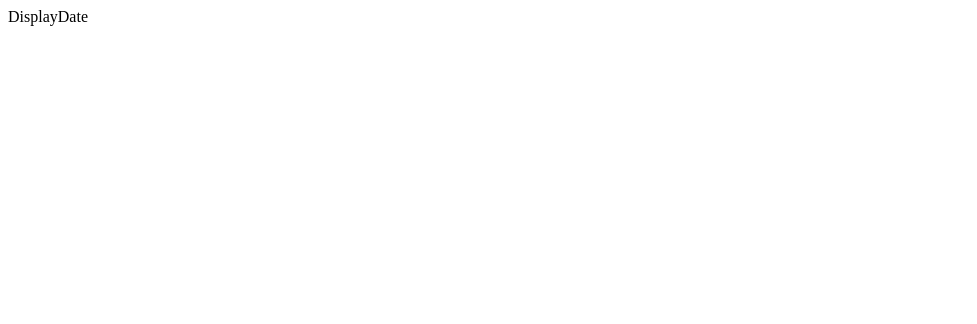
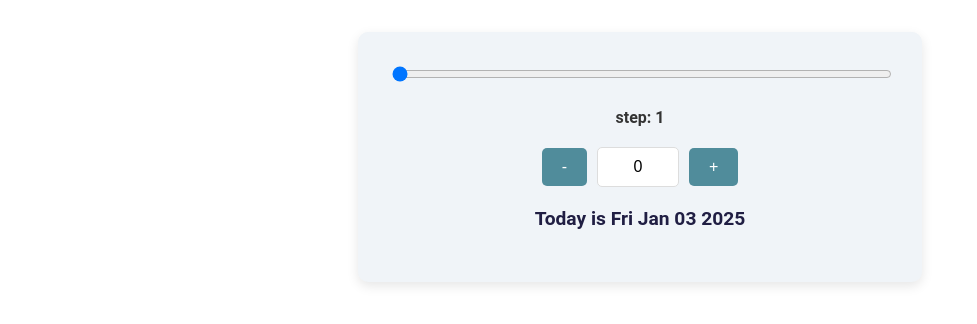
Before and after one commit to lynia-momo-202/Learn-reactJS, a React (Create React App) app in the folder 15_react_projects/: page / in a window 1280 px wide. Shown: the top 324 px of the page, without its empty margins (0-977 px from the left). Built offline with nearby package versions, Linux system fonts and the light colour scheme.

Commit message:
feat(project6): add date counter

```diff
--- a/15_react_projects/src/projects/project6/DisplayDate.js
+++ b/15_react_projects/src/projects/project6/DisplayDate.js
@@ -1,10 +1,66 @@
-import React from 'react'
+import React, { useState } from 'react'
 import './App.css'
 
 function DisplayDate() {
-  return (
-    <div>DisplayDate</div>
-  )
+    const [step, setStep] = useState(1);
+    const [count, setCount] = useState(0);
+    //definition du format de date
+    const date = new Date();
+    date.setDate(date.getDate()+count)
+
+    const handleChange = (val) => {
+        // alert(val);
+        setStep(val);
+    }
+    const handleDecrement = () => {
+        // alert("decre");
+        setCount((c) => c - step);
+    }
+    const handleIncrement = () => {
+        // alert("incre");
+        setCount((c) => c + step);
+
+    }
+    const handleReset =()=>{
+        setStep(1);
+        setCount(0);
+    }
+
+    return (
+        <div className='container'>
+            <div className='step-container'>
+                <input className='range-input' type='range' min={1} value={step} max={30} onChange={(e) => handleChange(Number(e.target.value))} />
+                <p className='step-label'>step: {step} </p>
+            </div>
+
+            <div className='counter-container'>
+                <button className='btn' onClick={handleDecrement} >-</button>
+                <input className='counter-input' value={count} onChange={(e)=>{setCount(Number(e.target.value))}}/>
+                <button className='btn'  onClick={handleIncrement} >+</button>
+            </div>
+            <p className='date-display'>
+            {
+                count===0
+                ?
+                ('Today is ')
+                :
+                count>0
+                    ?
+                    (count+' days from today is ')
+                    :
+                    `${Math.abs(count)} days ago was `
+            }
+            {date.toDateString()}
+            </p>
+            {
+                step===1 && count===0
+                ?
+                (null)
+                :
+                (<button className='btn reset-btn' onClick={handleReset}>Reset</button>)
+            }
+        </div>
+    )
 }
 
 export default DisplayDate
```
